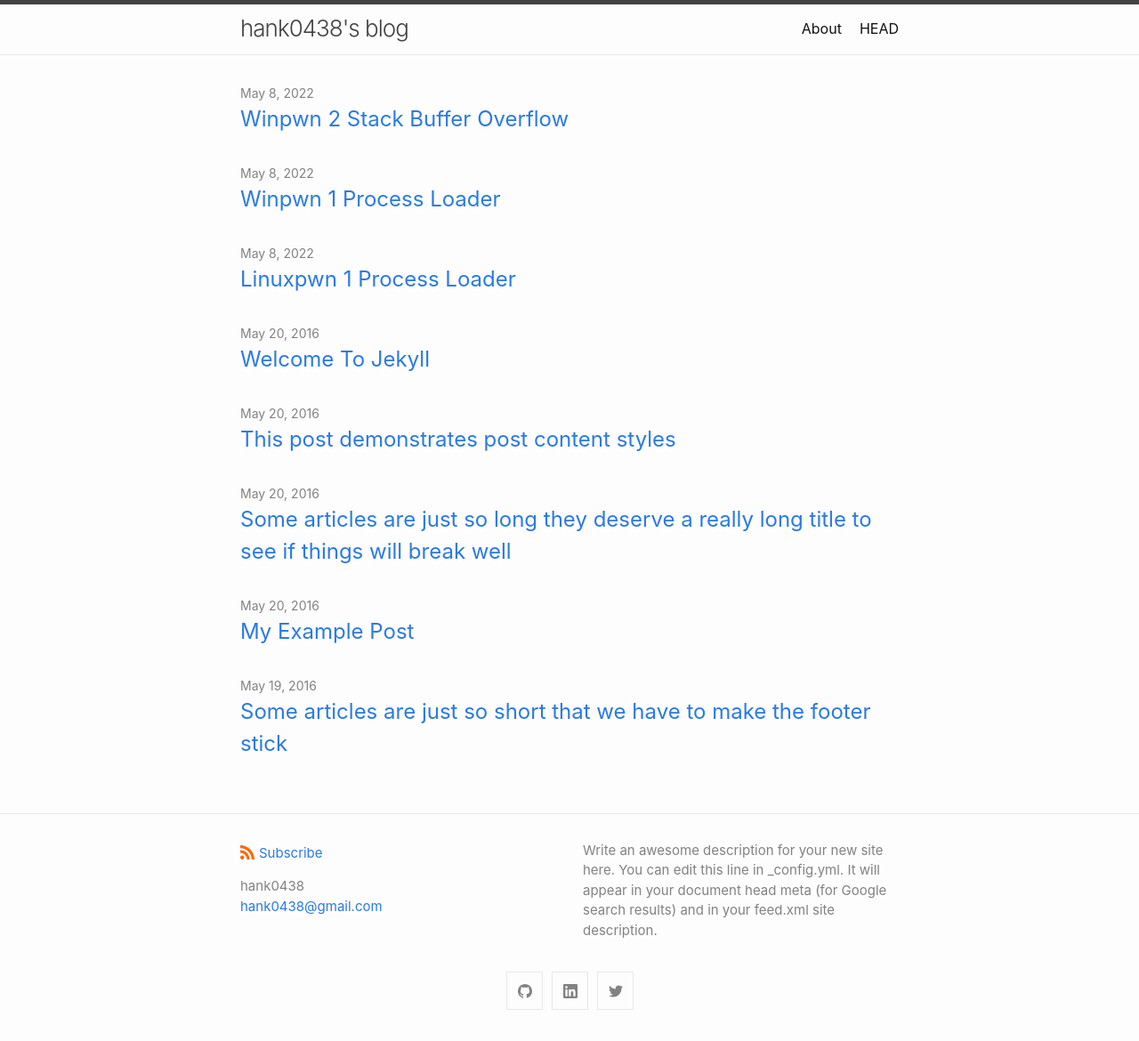
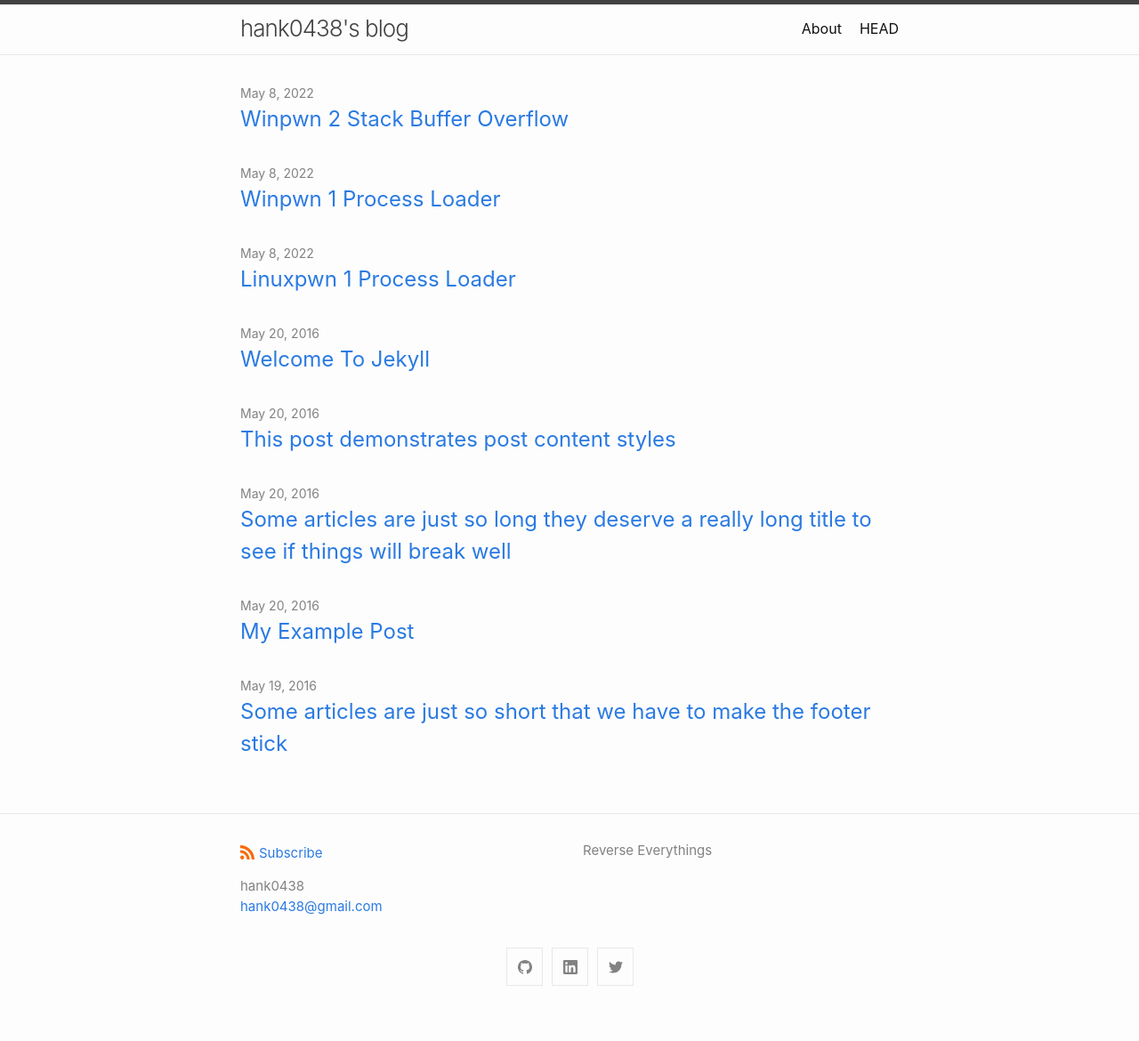
Before and after one commit to Hank0438/hank0438.github.io, a Jekyll site: the page built from index.md, in a window 1280 px wide. Shown: the whole page at 89% size. Built offline with Jekyll 4.4.1, drawn with Linux system fonts in a browser that asks for light colours; after the commit the page ends 1143 px from its top, so only the background shows below that.

Commit message:
Update _config.yml

```diff
--- a/_config.yml
+++ b/_config.yml
@@ -3,9 +3,7 @@ author:
   name: hank0438
   email: hank0438@gmail.com
 description: > # this means to ignore newlines until "show_excerpts:"
-  Write an awesome description for your new site here. You can edit this
-  line in _config.yml. It will appear in your document head meta (for
-  Google search results) and in your feed.xml site description.
+  Reverse Everythings
 
 show_excerpts: false # set to true to show excerpts on the homepage
 
```
